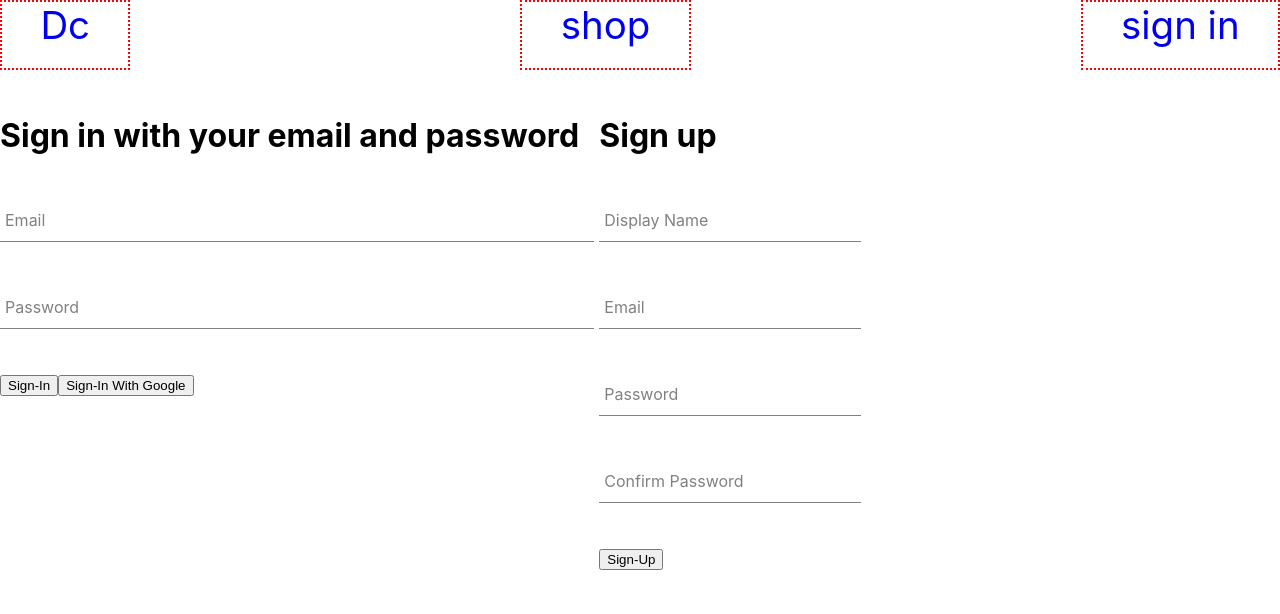
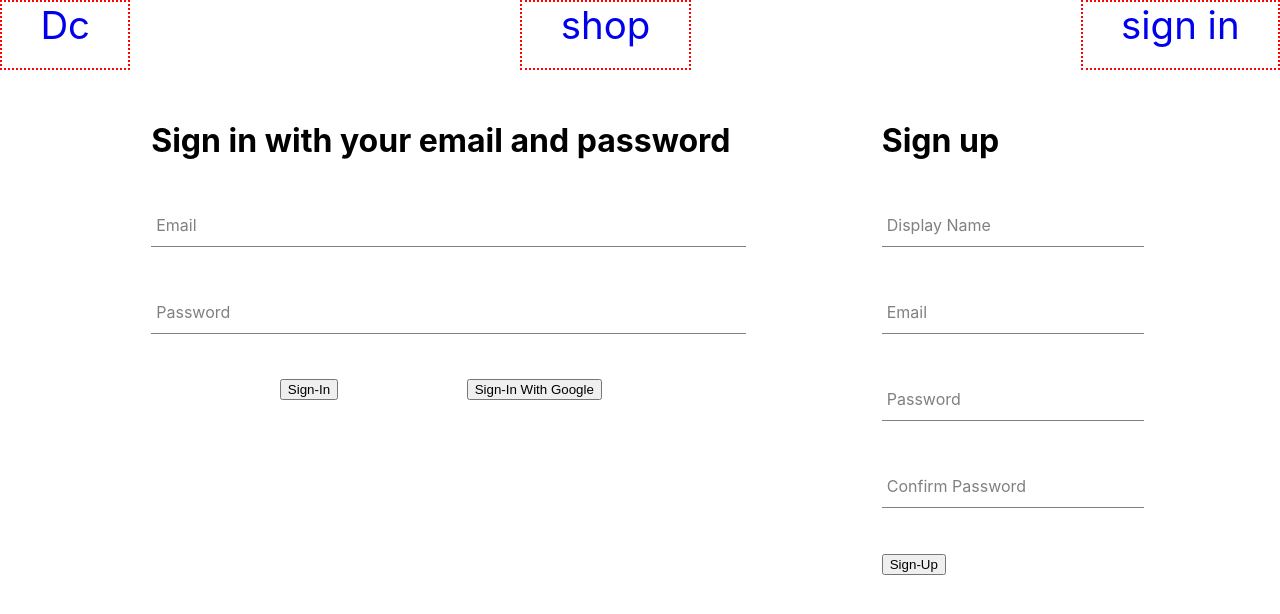
Before and after one commit to mrdc48/E-commerce-in-ReactJS-By-Mrdc48, a React (Create React App) app: page /sign in a window 1280 px wide. Shown: the top 614 px of the page. Built offline with nearby package versions, Linux system fonts and the light colour scheme.

Commit message:
auth commit

```diff
--- a/src/NewLogin.js
+++ b/src/NewLogin.js
@@ -11,6 +11,7 @@
 const defaultFields = {
   // displayName: "",
   email: "",
+
   password: "",
   // confirmPassword: "",
 };
@@ -22,6 +23,10 @@
   const SinInGoogle = async () => {
     const { user } = await signInWithGooglePopup();
     await createUser(user);
+  };
+
+  const resetFiled = () => {
+    setFormFields(defaultFields);
   };
 
   const handleChange = (event) => {
@@ -39,8 +44,21 @@
         email,
         password
       );
+      resetFiled();
       console.log(response);
-    } catch (error) {}
+    } catch (error) {
+      switch (error.code) {
+        case "auth/wrong-password":
+          alert("wrong password");
+          break;
+        case "auth/user-not-found":
+          alert("incorrect email");
+          break;
+
+        default:
+          console.log(error);
+      }
+    }
   };
 
   return (
@@ -63,11 +81,17 @@
           name="password"
           value={password}
         />
-
-        <button type="submit">Sign-In</button>
-        <button buttonType="google" onClick={SinInGoogle}>
-          Sign-In With Google
-        </button>
+        <div
+          style={{
+            display: "flex",
+            justifyContent: "space-evenly",
+          }}
+        >
+          <button type="submit">Sign-In</button>
+          <button type="button" buttonType="google" onClick={SinInGoogle}>
+            Sign-In With Google
+          </button>
+        </div>
       </form>
     </div>
   );
--- a/src/sign.js
+++ b/src/sign.js
@@ -1,11 +1,16 @@
-import { signInWithGooglePopup, createUser } from "./firebase.utils.js";
 import React from "react";
 import Signup from "./Signup.js";
 import NewLog from "./NewLogin.js";
 
 function sign() {
   return (
-    <div style={{ display: "flex", gridGap: "20px" }}>
+    <div
+      style={{
+        display: "flex",
+        margin: "30px auto ",
+        justifyContent: "space-evenly",
+      }}
+    >
       <NewLog />
       <Signup />
     </div>
```
